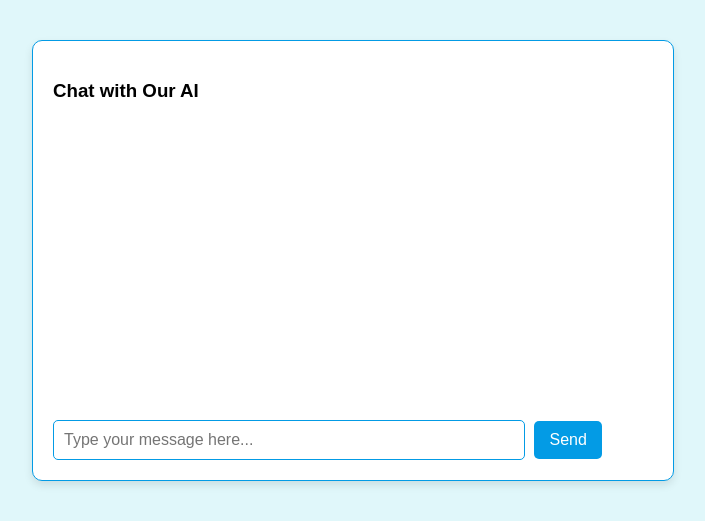
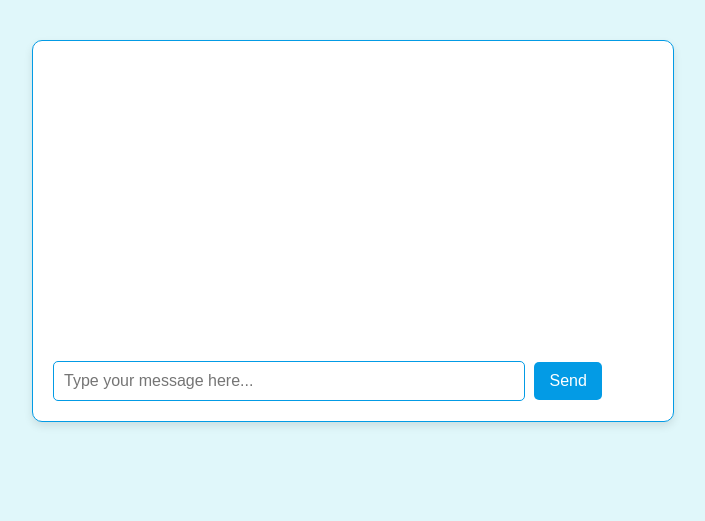
Before and after one commit to Sumbati10/Chatbot-with-Deep-Learning, a Flask app: page / in a window 1280 px wide. Shown: the part 140-661 px from the top of the page, without its empty margins (287-992 px from the left). Run offline with Flask 3, Linux system fonts and the light colour scheme; parts of the project's set-up code (start-up, migrations or seed data) failed here and were passed over.

```diff
--- a/templates/index.html
+++ b/templates/index.html
@@ -20,7 +20,6 @@
     <main>
         <!-- Chatbot interaction section -->
         <section class="chatbot-container">
-            <h3>Chat with Our AI</h3>
             <div id="chatbox">
                 <!-- Messages will be displayed here -->
                 <div id="messages"></div>
```
